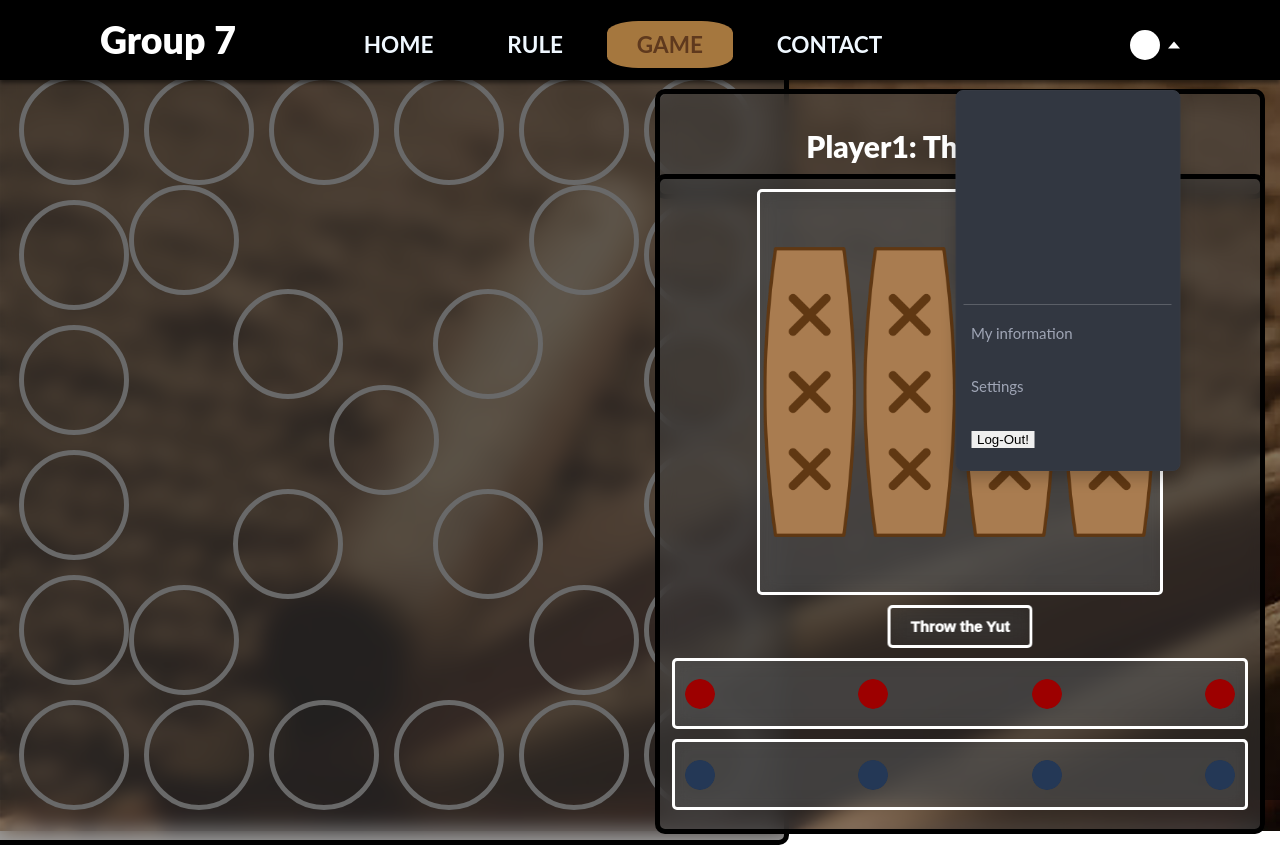
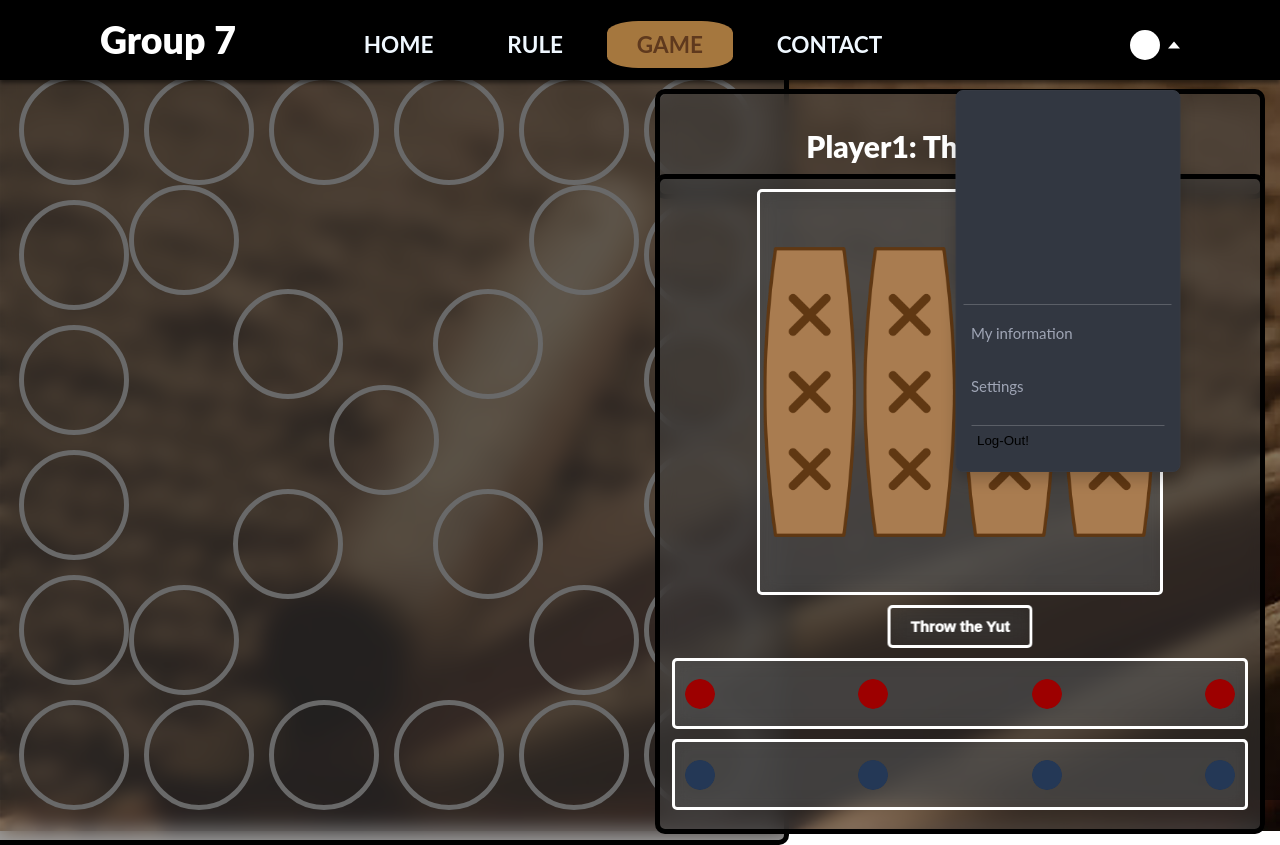
Before and after one commit to HaneulPark7275/Project, a website: page client/game.html in a window 1280 px wide. Both pictures are taken after a click on the element 1067 px from the left and 45 px from the top of the page. Drawn offline with Linux system fonts and the light colour scheme; files whose address does not match are found by name.

Commit message:
project_0608_5

```diff
--- a/client/game.html
+++ b/client/game.html
@@ -47,6 +47,7 @@
           <li>My information</li>
           <li>Settings</li>
           <li>
+            <div class="dropdown-divider"></div>
             <form method="post" action="">
               <button name="Log-Out">Log-Out!</button>
             </form>
--- a/public/css/navbar.css
+++ b/public/css/navbar.css
@@ -87,9 +87,11 @@
 .dropdown * {
   box-sizing: border-box;
 }
-.dropdown button{
+
+.dropdown ul li form button{
   border:none;
-  background-color: none;
+  background-color: transparent;
+
 }
 .profile {
   background-image: url('/images/avatar.svg');
```
Also changed, not shown: client/contact.html (+1 -0 lines), client/home.html (+1 -0 lines), client/rule.html (+1 -0 lines).
